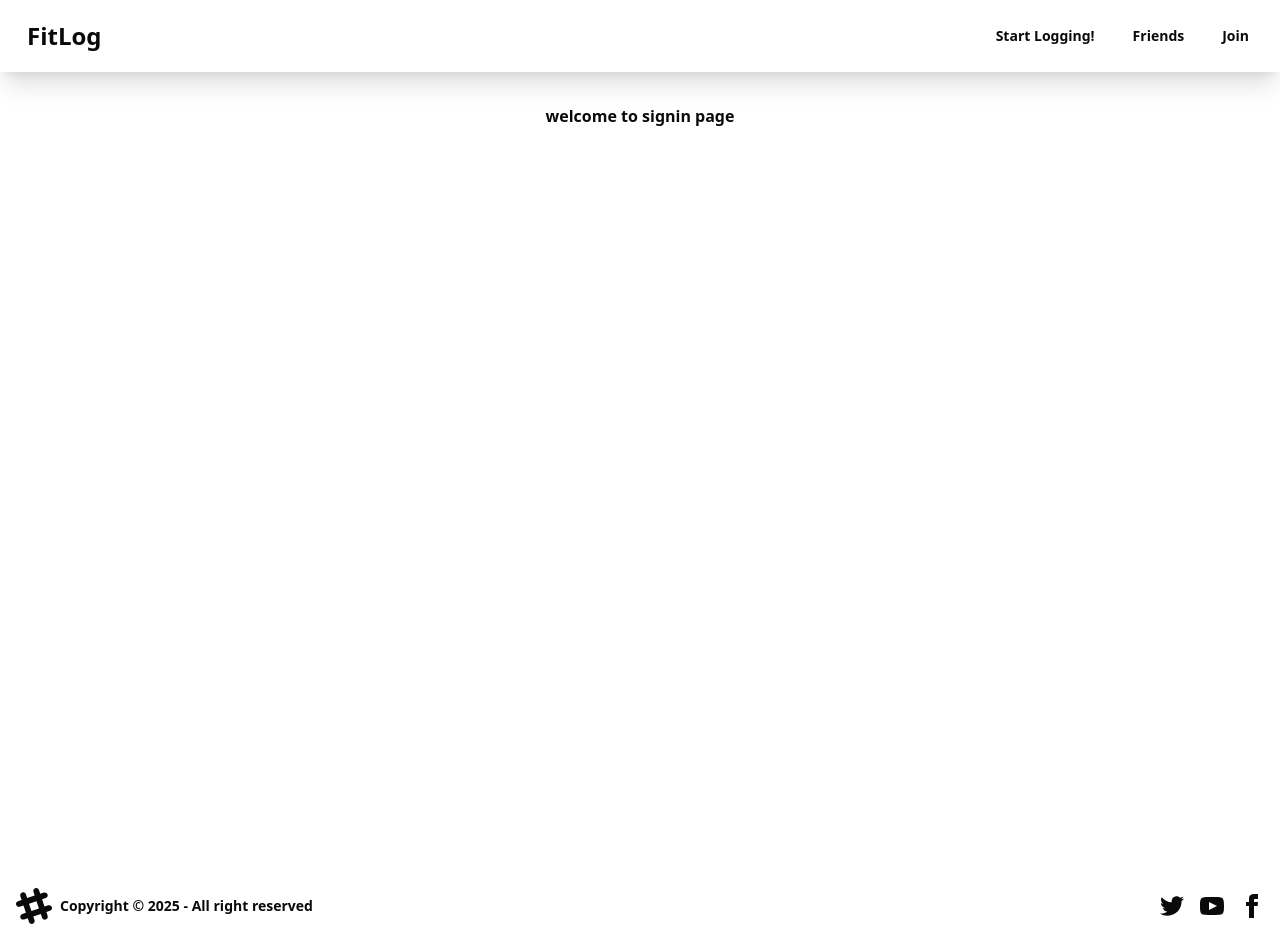
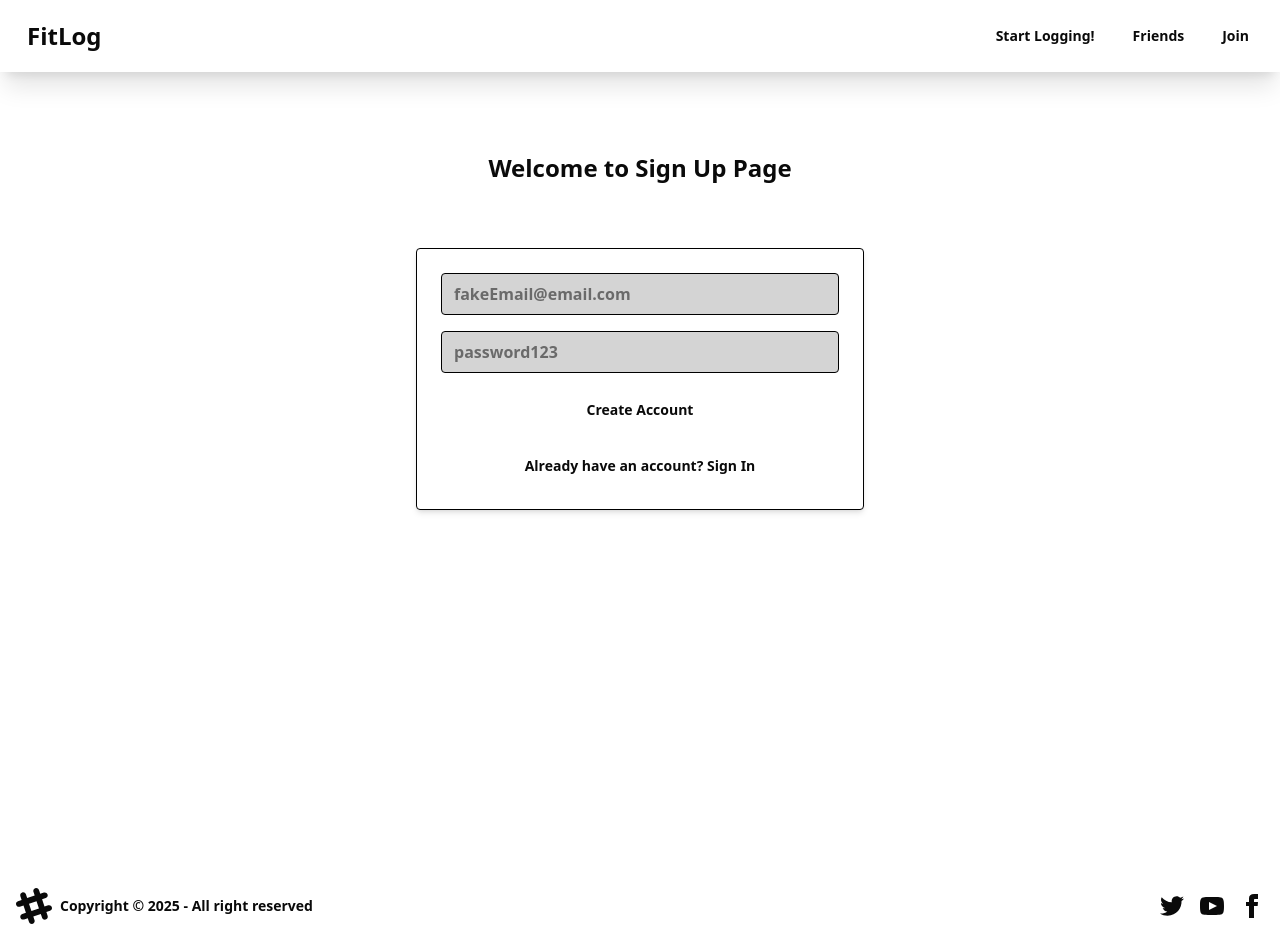
Before and after one commit to tyrucode/fitlog, a Next.js app: page /auth/signup in a window 1280 px wide. Built offline with nearby package versions, Linux system fonts and the light colour scheme.

Commit message:
feat: update sign-up page layout and styling for improved user experience

```diff
--- a/src/app/auth/signup/page.tsx
+++ b/src/app/auth/signup/page.tsx
@@ -2,10 +2,28 @@ import React from 'react'
 
 function page() {
     return (
-        <div className="items-center justify-items-center min-h-screen p-8 pb-20 gap-16 sm:p-20)]">
-            <h1>welcome to signin page</h1>
+        <div className="flex flex-col items-center justify-center p-8 gap-16 sm:p-20">
+            <h1 className="text-2xl font-semibold text-center">Welcome to Sign Up Page</h1>
+
+            <div className="border border-black rounded p-6 w-full max-w-md bg-white shadow-md">
+                <div className="flex flex-col gap-4">
+                    <input
+                        type="text"
+                        className="bg-neutral-300 border border-black rounded px-3 py-2 text-black focus:outline-none focus:ring-2 focus:ring-black"
+                        placeholder="fakeEmail@email.com"
+                    />
+                    <input
+                        type="password"
+                        className="bg-neutral-300 border border-black rounded px-3 py-2 text-black focus:outline-none focus:ring-2 focus:ring-black"
+                        placeholder="password123"
+                    />
+                    <button className="btn btn-ghost ">Create Account</button>
+                    <button className="btn btn-ghost ">Already have an account? Sign In</button>
+                </div>
+            </div>
         </div>
-    )
+    );
+
 }
 
 export default page
```
